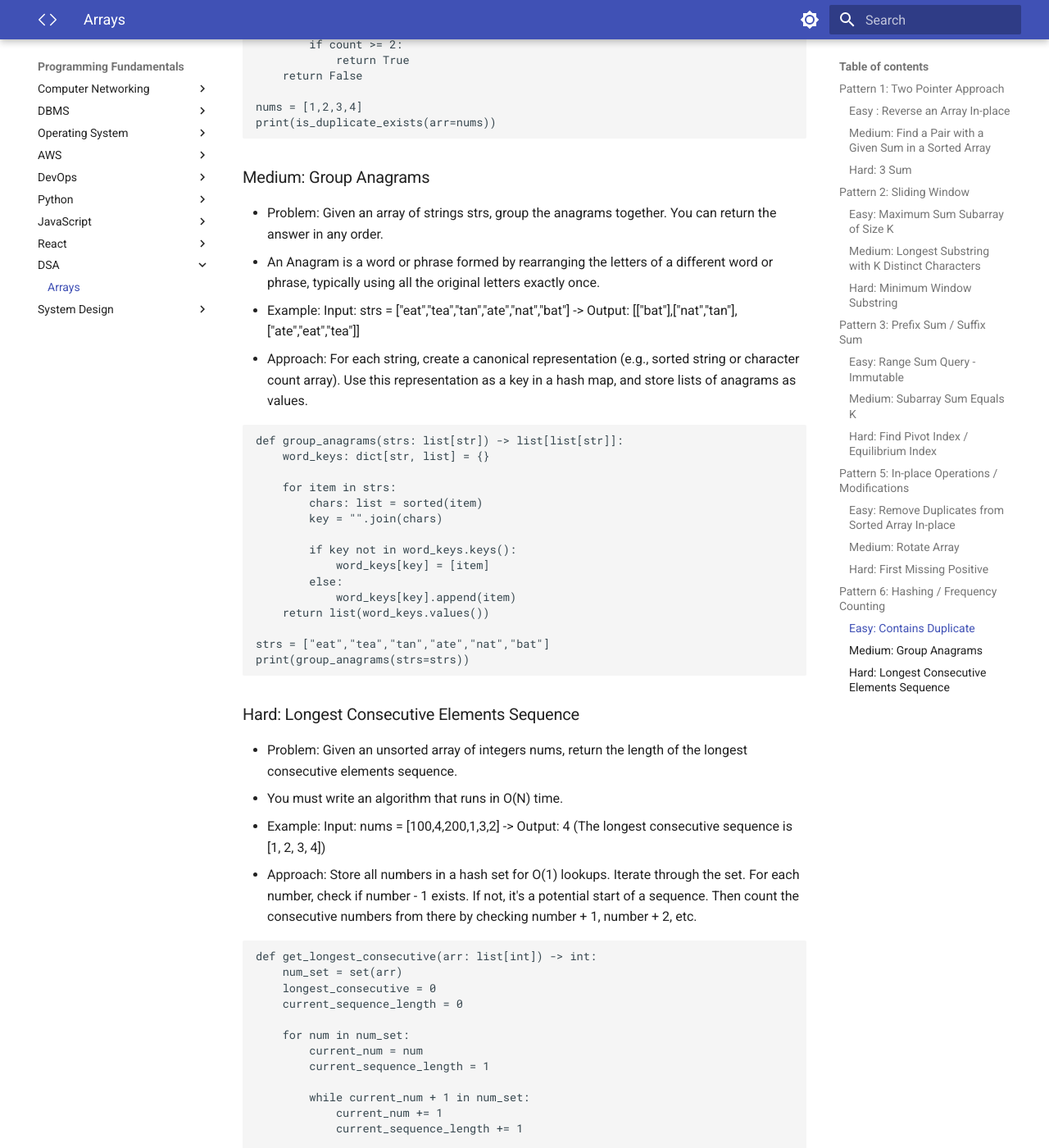
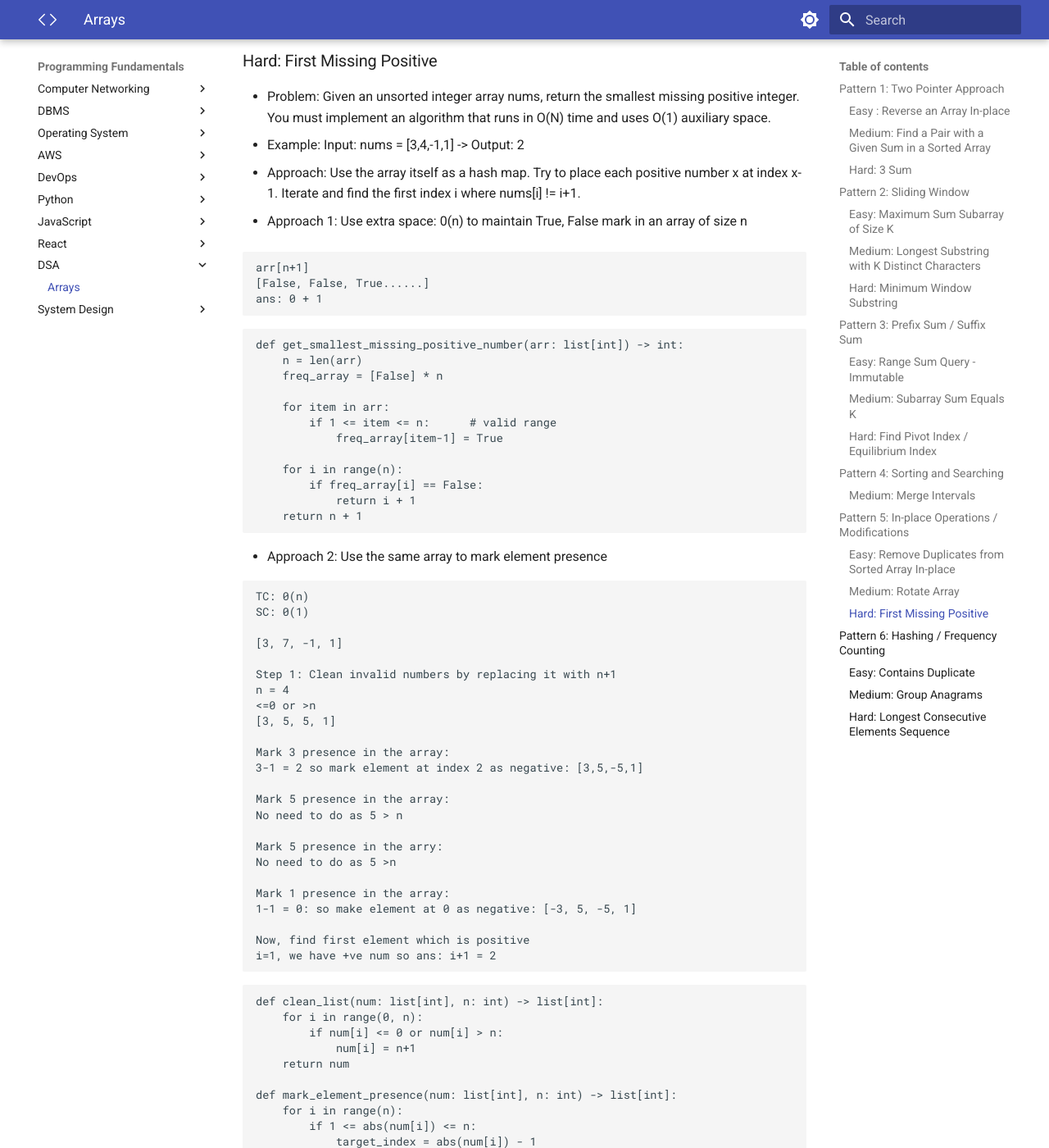
Before and after one commit to Prabin-Kumar-Baniya-NP/Programming-Fundamentals, an MkDocs documentation site: the page built from docs/DSA/Arrays.md, in a window 1280 px wide and 1400 px high, scrolled down 13899 px. Shown: the whole window at 82% size. Built offline with MkDocs 1.6.1 and Material for MkDocs 9.7.7, drawn with Linux system fonts in a browser that asks for light colours; some of the changed text lies outside the part shown.

````diff
--- a/docs/DSA/Arrays.md
+++ b/docs/DSA/Arrays.md
@@ -540,7 +540,32 @@
 A few variables → O(1) extra
 Total: O(n)
 ```
+## Pattern 4: Sorting and Searching
 
+### Medium: Merge Intervals
+
+- Problem: Given an array of intervals where intervals[i] = [start_i, end_i], merge all overlapping intervals, and return an array of the non-overlapping intervals that cover all the intervals in the input.
+- Example: [[2,3], [6, 9], [7, 10], [1,5]] => [[1, 5], [6, 10]]
+```
+Step1: Sort the invervals based on starting number
+Step2: Check between two interval [a,b] [c,d] if b>=c => [a,d]
+Step3: If overlapping found, the set the last interval 1st index to be max of both interval 1st index number
+```
+```py
+def merge_intervals(num: list[list[int]]) -> list[list[int]]:
+    num.sort(key=lambda x: x[0])
+    result: list[list[int]] = [num[0]]
+
+    for i in range(1, len(num)):
+        last_interval = result[-1]
+        current_interval = num[i]
+
+        if last_interval[1] >= current_interval[0]:
+            last_interval[1] = max(last_interval[1], current_interval[1])
+        else:
+            result.append(current_interval)
+    return result
+```
 ## Pattern 5: In-place Operations / Modifications
 
 ### Easy: Remove Duplicates from Sorted Array In-place
@@ -624,6 +649,81 @@
 - Example: Input: nums = [3,4,-1,1] -> Output: 2
 - Approach: Use the array itself as a hash map. Try to place each positive number x at index x-1. Iterate and find the first index i where nums[i] != i+1.
 
+- Approach 1: Use extra space: 0(n) to maintain True, False mark in an array of size n
+```
+arr[n+1]
+[False, False, True......]
+ans: 0 + 1
+```
+```py
+def get_smallest_missing_positive_number(arr: list[int]) -> int:
+    n = len(arr)
+    freq_array = [False] * n
+
+    for item in arr:
+        if 1 <= item <= n:      # valid range
+            freq_array[item-1] = True
+
+    for i in range(n):
+        if freq_array[i] == False:
+            return i + 1
+    return n + 1
+```
+- Approach 2: Use the same array to mark element presence
+```
+TC: 0(n)
+SC: 0(1)
+
+[3, 7, -1, 1]
+
+Step 1: Clean invalid numbers by replacing it with n+1
+n = 4
+<=0 or >n
+[3, 5, 5, 1]
+
+Mark 3 presence in the array:
+3-1 = 2 so mark element at index 2 as negative: [3,5,-5,1]
+
+Mark 5 presence in the array:
+No need to do as 5 > n
+
+Mark 5 presence in the arry:
+No need to do as 5 >n
+
+Mark 1 presence in the array:
+1-1 = 0: so make element at 0 as negative: [-3, 5, -5, 1]
+
+Now, find first element which is positive
+i=1, we have +ve num so ans: i+1 = 2
+```
+```py
+def clean_list(num: list[int], n: int) -> list[int]:
+    for i in range(0, n):
+        if num[i] <= 0 or num[i] > n:
+            num[i] = n+1
+    return num
+
+def mark_element_presence(num: list[int], n: int) -> list[int]:
+    for i in range(n):
+        if 1 <= abs(num[i]) <= n:
+            target_index = abs(num[i]) - 1
+            if num[target_index] > 0:
+                num[target_index] *= -1
+    return num
+
+def get_smallest_missing_positive(num: list[int]):
+    n = len(num)
+
+    # Clean the list
+    num = clean_list(num=num, n=n)
+
+    num = mark_element_presence(num=num, n=n)
+
+    for i in range(0, n):
+        if num[i] > 0:
+            return i+1
+    return n+1
+```
 ## Pattern 6: Hashing / Frequency Counting
 
 ### Easy: Contains Duplicate
--- a/mkdocs.yml
+++ b/mkdocs.yml
@@ -120,6 +120,9 @@
           - Delete Operation: Database Management System/MongoDB/17.DeleteOperation.md
           - Indexes: Database Management System/MongoDB/18.Indexes.md
           - Aggregation: Database Management System/MongoDB/19.Aggregation.md
+      - Interview Questions:
+          - Window Functions: Database Management System/Interview_Questions/Pattern1.md
+          - Joins: Database Management System/Interview_Questions/Pattern2.md
   - Operating System:
       - Introduction: Operating System/01.Introduction.md
       - Kernel: Operating System/02.Kernel.md
@@ -310,3 +313,5 @@
   - System Design:
       - Basics: System Design/Basics.md
       - Scaling: System Design/Scalability.md
+      - Architecture:
+        - Monolithic vs Microservice: System Design/Monolithic_vs_Microservice_Architecture.md
````
Also changed, not shown: docs/Database Management System/Interview_Questions/Pattern1.md (added, +239 -0 lines), docs/Database Management System/Interview_Questions/Pattern2.md (added, +207 -0 lines), docs/System Design/Monolithic_vs_Microservice_Architecture.md (added, +59 -0 lines), 1 other file.
